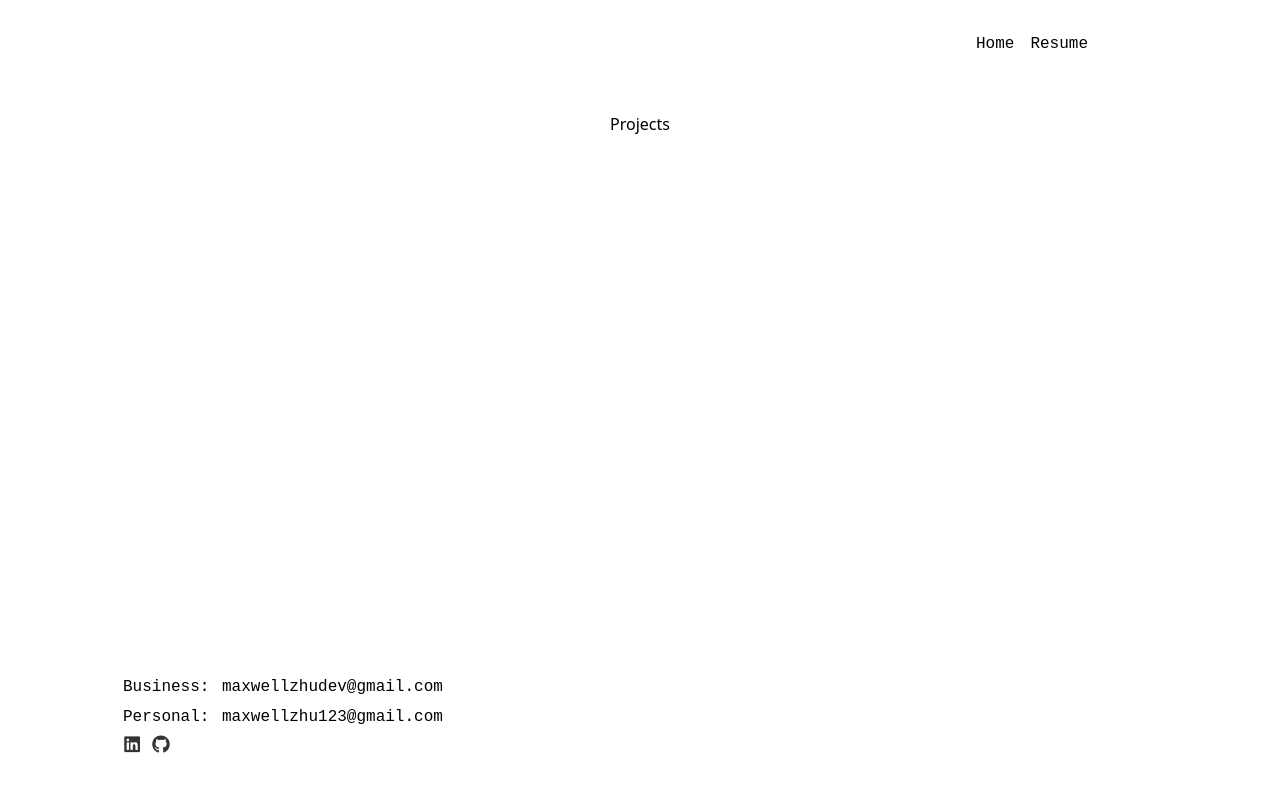
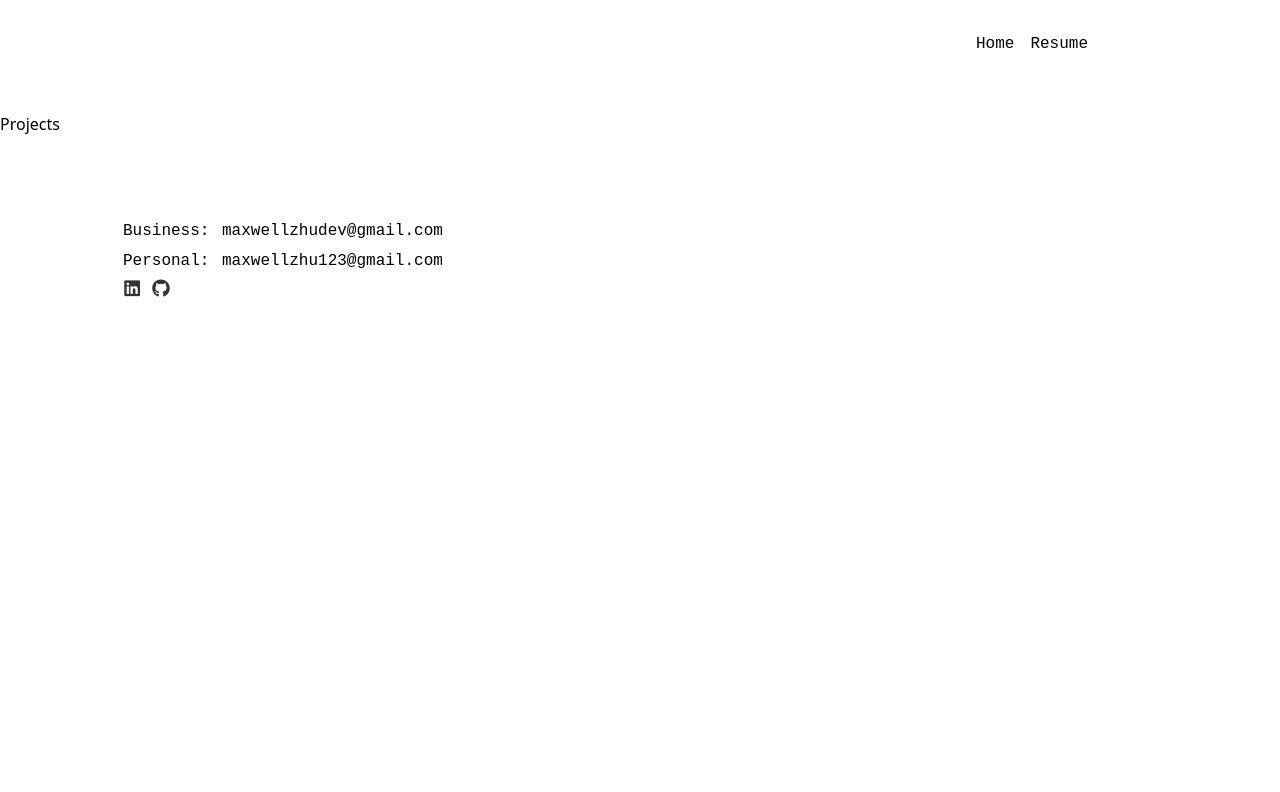
Before and after one commit to m00zy/personalwebsite, a React (Vite) app: page /projects in a window 1280 px wide. Shown: the top 792 px of the page. Built offline with nearby package versions, Linux system fonts and the light colour scheme.

Commit message:
improve root styling

```diff
--- a/src/root.jsx
+++ b/src/root.jsx
@@ -6,12 +6,9 @@ import { Outlet } from "react-router-dom";
 
 function Root() {
     return (
-        <div className='max-w-screen-2xl'>
+        <div className='max-w-screen-2xl mx-auto'>
             <Header />
-            <div className='body'>
-                <Outlet />
-            </div>
-
+            <Outlet />
             <Footer />
         </div>
     );
```
